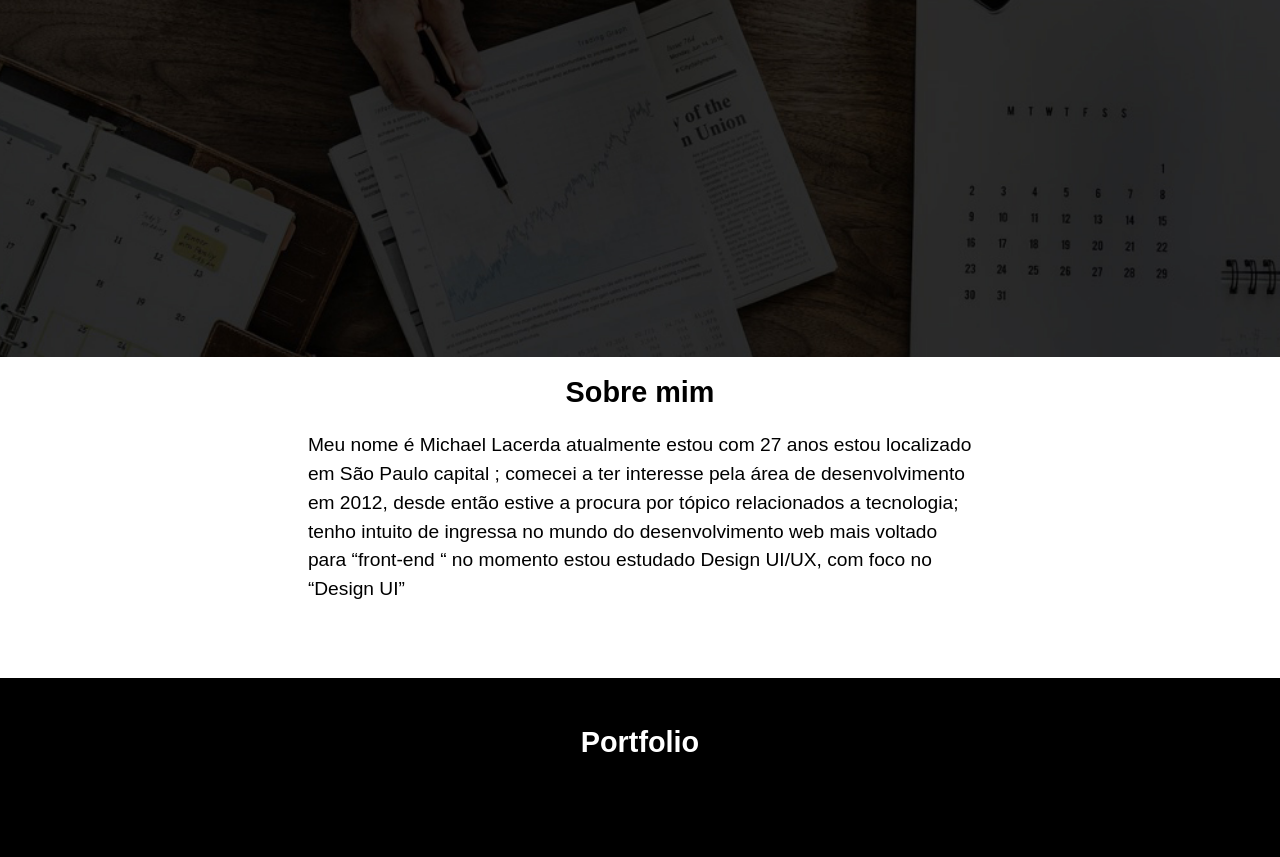
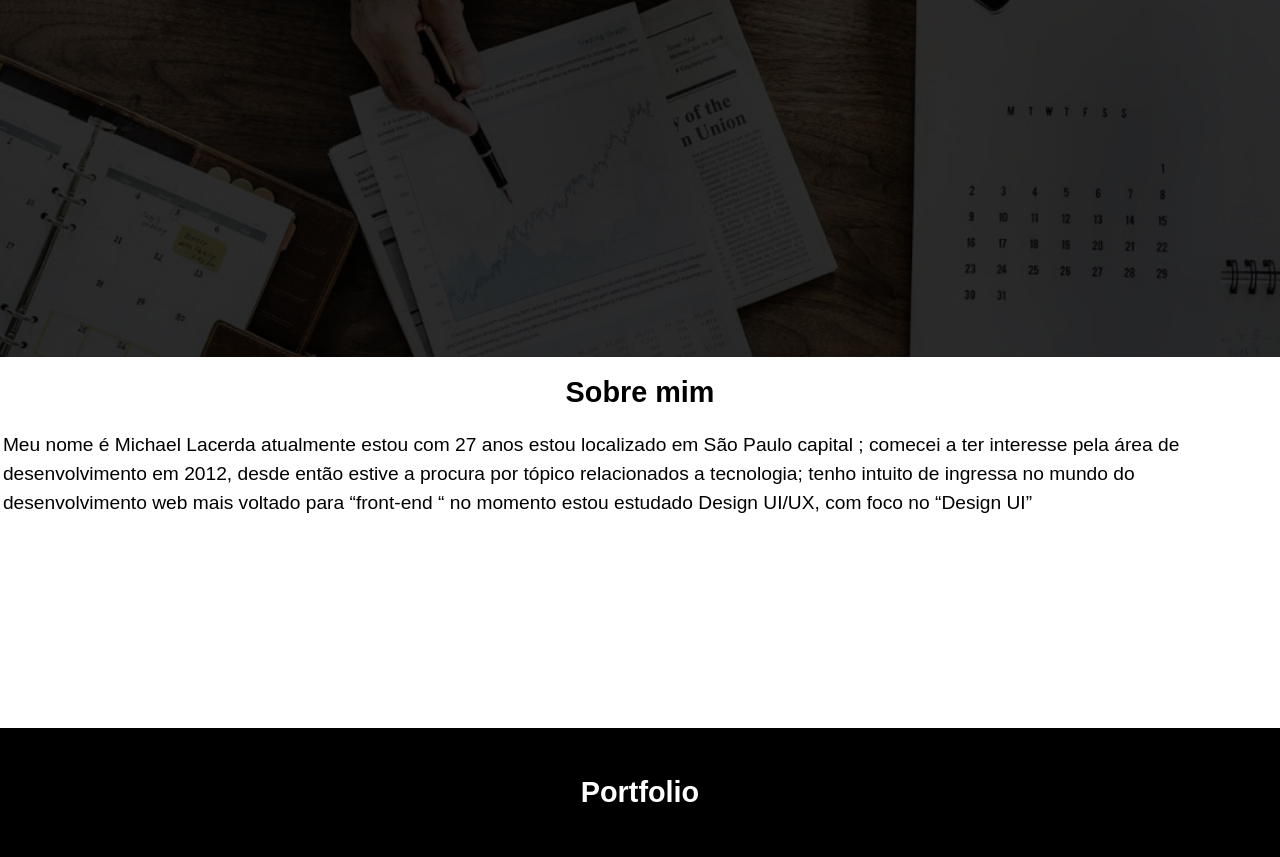
Before and after one commit to michael0250/site, a plain HTML site: page index.html in a window 1280 px wide. Shown: the part 443-1300 px from the top of the page. Drawn offline with nearby package versions, Linux system fonts and the light colour scheme.

Commit message:
alterado o texto

```diff
--- a/css/versao1.css
+++ b/css/versao1.css
@@ -102,8 +102,8 @@ h1{
            }
 
 .texto{
-        width: 670px;
-        height: 250px;
+        width:100%;
+        height: 300px;
         color:#000;
         padding: 0.15em;
         font-size: 1.2rem;
```
